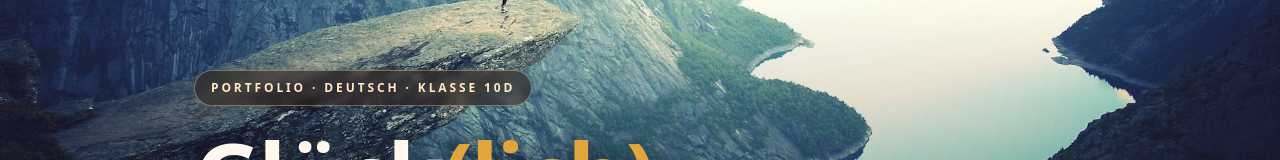
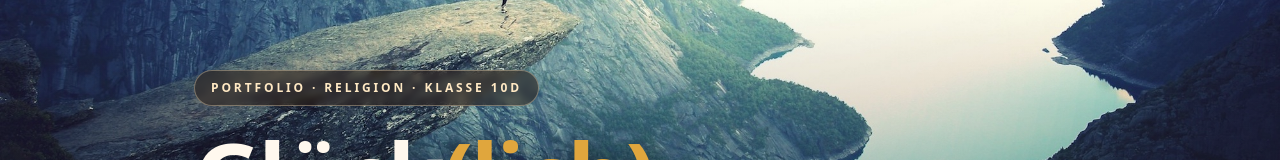
Before and after one commit to Maxi-Code-hue/Maxi, a Next.js app: page /portfolio in a window 1280 px wide. Shown: the part 338-498 px from the top of the page. Built offline with nearby package versions, Linux system fonts and the light colour scheme.

Commit message:
Correct subject on cover: Religion instead of Deutsch
Co-Authored-By: Claude Fable 5 <noreply@anthropic.com>
Claude-Session: https://claude.ai/code/session_01UVX1KGEM5jsa17d5qSS1qW

```diff
--- a/app/portfolio/page.tsx
+++ b/app/portfolio/page.tsx
@@ -154,7 +154,7 @@ export default function PortfolioPage() {
         />
         <div className="pf-cover-scrim" />
         <div className="pf-wrap pf-cover-body">
-          <span className="pf-kicker">Portfolio · Deutsch · Klasse 10d</span>
+          <span className="pf-kicker">Portfolio · Religion · Klasse 10d</span>
           <h1 className="pf-title">
             Glück<span className="lich">(lich)</span>
           </h1>
```
